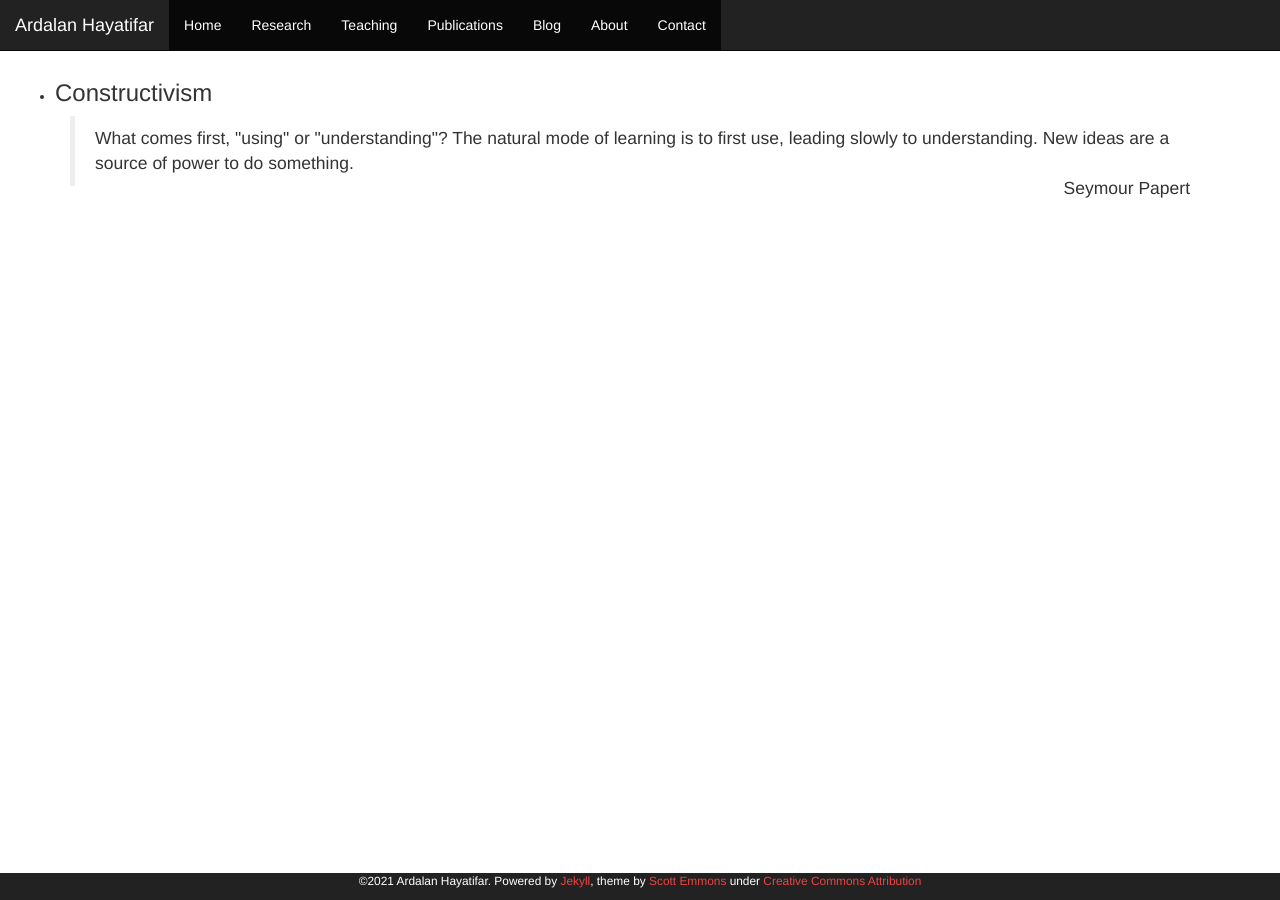
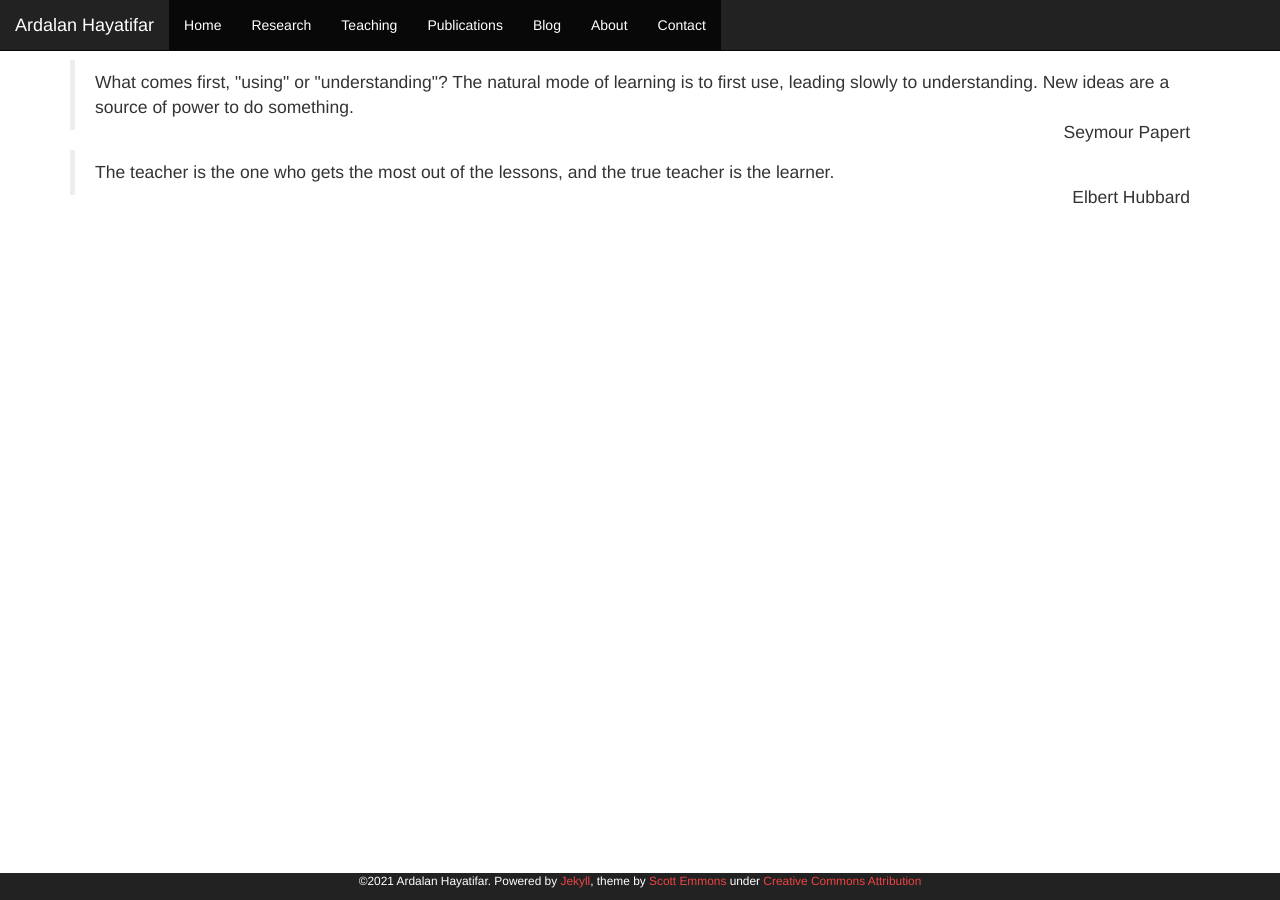
Before and after one commit to Ardalanhayatifar/ardalanhayatifar.github.io, a Jekyll site: the page built from teaching/quotes.md, in a window 1280 px wide. Built offline with Jekyll 4.4.1, drawn with Linux system fonts in a browser that asks for light colours.

Commit message:
Update quotes.md

```diff
--- a/teaching/quotes.md
+++ b/teaching/quotes.md
@@ -4,7 +4,6 @@ permalink: "/teaching/quotes"
 ---
 
 
-* ### Constructivism
 
 
 <div class="container">
@@ -16,4 +15,14 @@ permalink: "/teaching/quotes"
 </blockquote>
 
 
+<blockquote>The teacher is the one who gets the most out of the lessons, and the true teacher is the learner.
+
+          <br> <span style="float:right;">Elbert Hubbard</span>
+
+</blockquote>
+
+
+
+
+
 </div>
```
